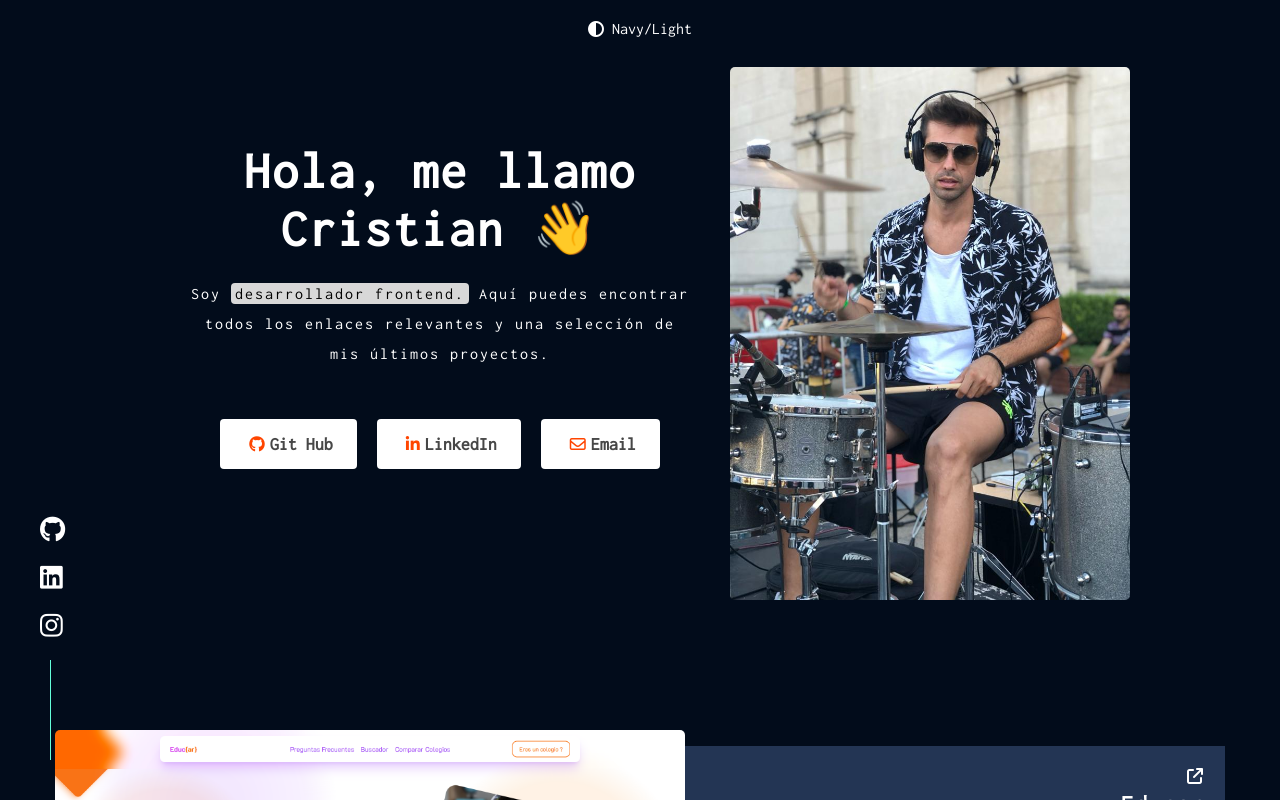
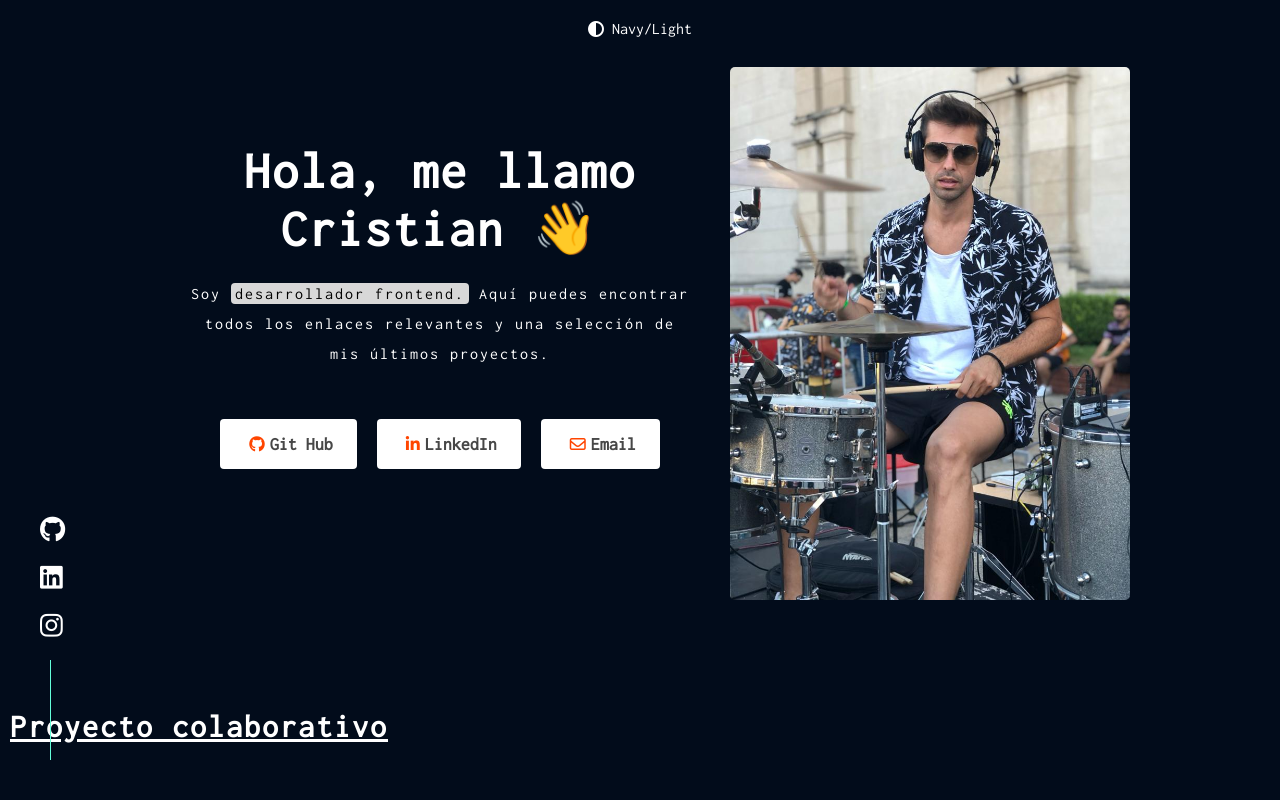
Before and after one commit to CristianMozetich/Portfolio, a React (Vite) app: page / in a window 1280 px wide. Shown: the top 800 px of the page. Built offline with nearby package versions, Linux system fonts and the light colour scheme.

Commit message:
actualizaciones

```diff
--- a/src/Components/EducarProyect/EducarProyect.jsx
+++ b/src/Components/EducarProyect/EducarProyect.jsx
@@ -4,6 +4,9 @@ import './EducarProyect.css'
 const EducarProyect = () => {
   return (
   <>
+    <div className='proy_colaborativo'>
+      <h1>Proyecto colaborativo</h1>
+    </div>
     <article className='educar_container'>
         <a href='https://educ-ar-frontend.vercel.app/' target='_blank'>
         <img className='img_educar' src={"./assets/Img/Educar.png"} alt="EducarProyect" />
```
